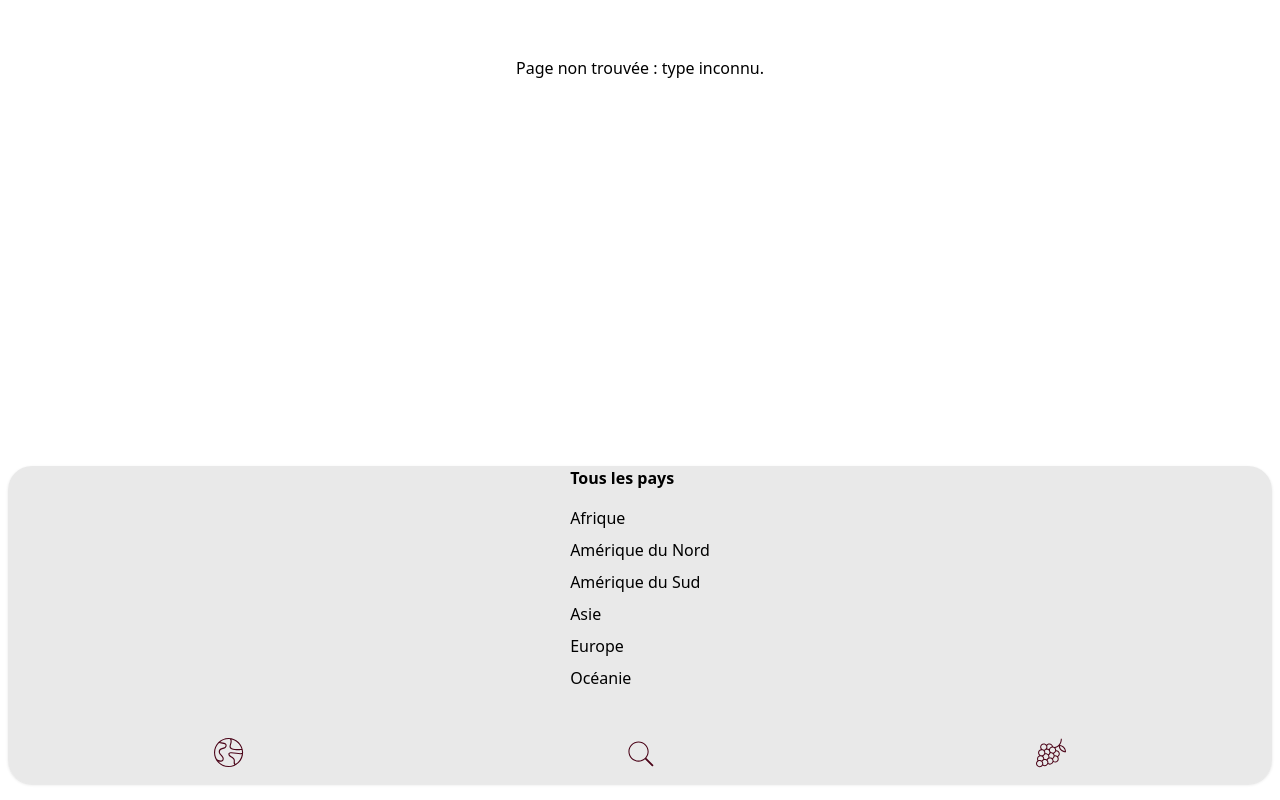
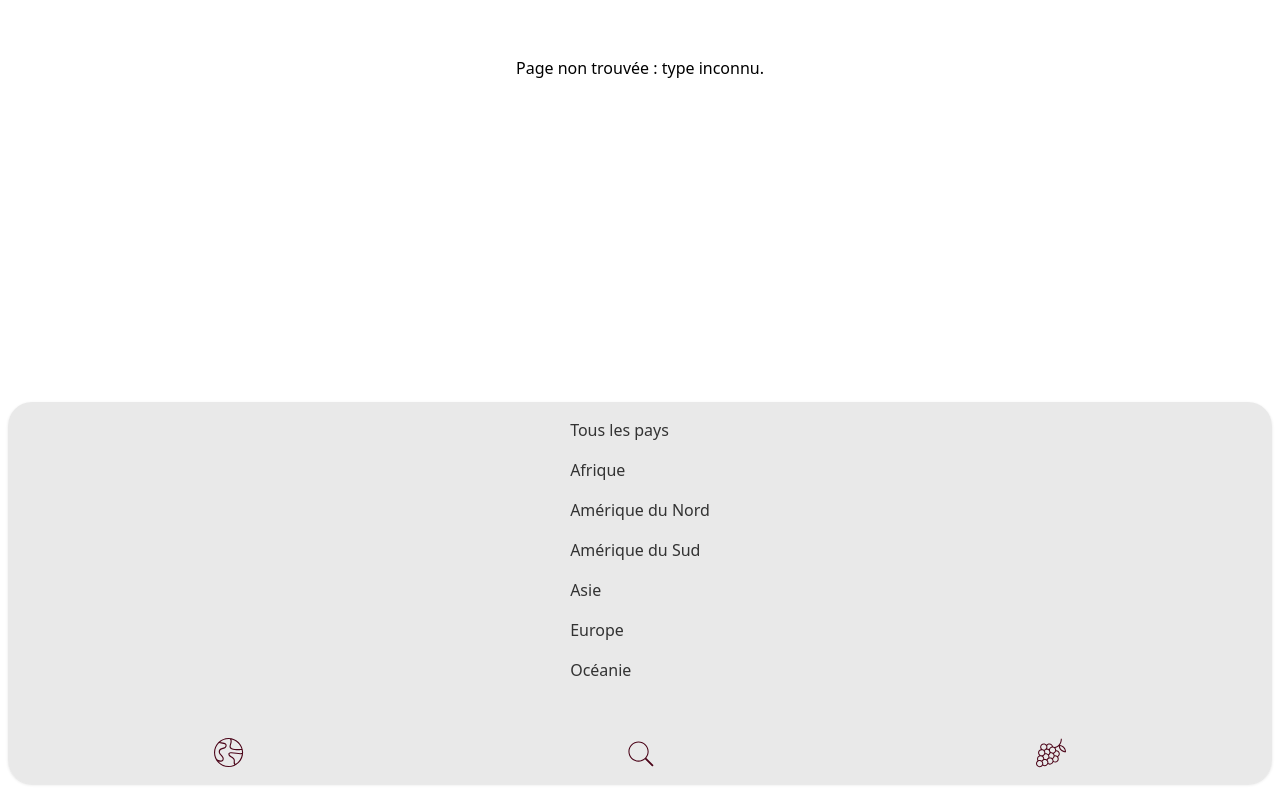
Before and after one commit to nicolasgodineau/wine_React_NextJS_Vercel, a Next.js app: page /1 in a window 1280 px wide. Both pictures are taken after a click on the button 229 px from the left and 753 px from the top of the page. Built offline with nearby package versions, Linux system fonts and the light colour scheme; what node-cache would draw is missing.

Commit message:
Mise en place du btn ripple

```diff
--- a/app/components/Menu.js
+++ b/app/components/Menu.js
@@ -118,20 +118,22 @@ export default function Menu({ isSearchOpen, setIsSearchOpen }) {
                 ))}
             </div>
             {openItem && (
-                <div onClick={handleDivClick} className="w-full flex justify-around items-center text-black mb-8">
-                    <ul className="space-y-2">
+                <div onClick={handleDivClick} className="w-full flex justify-around items-center text-paragraph mb-8 pt-2">
+                    <ul>
                         {getOpenItemContent().map((subItem, index) => (
                             <li
                                 key={index}
-                                className={index === 0 ? 'pb-2 font-semibold' : ''}  // Ajout de padding en bas pour le premier élément
+                                className="w-full"
                             >
+                                <RippleButton className="w-full text-left rounded-full p-2" onClick={() => handleItemClick(item.name)}>
                                     <Link
                                         href={subItem.href}
-                                    className="text-blue-600 hover:underline"
+                                        className="hover:underline"
                                         onClick={handleLinkClick}
                                     >
                                         {subItem.label}
                                     </Link>
+                                </RippleButton>
                             </li>
                         ))}
                     </ul>
--- a/app/components/RippleButton.js
+++ b/app/components/RippleButton.js
@@ -1,33 +1,38 @@
-'use client';
+"use client"
+import React, { useState, useEffect } from 'react';
 
-import React, { useState } from 'react';
-
-export default function RippleButton({ children, onClick, className = '' }) {
+export default function Ripple({
+    children,
+    className = '',
+    effectWidth = 50,
+    effectHeight = 50,
+}) {
     const [ripples, setRipples] = useState([]);
 
     const handleClick = (e) => {
-        const button = e.currentTarget;
-        const rect = button.getBoundingClientRect();
+        const rect = e.currentTarget.getBoundingClientRect();
         const x = e.clientX - rect.left;
         const y = e.clientY - rect.top;
 
-        // Créer un "ripple" unique
-        const newRipple = { id: Date.now(), x, y };
-        setRipples((prev) => [...prev, newRipple]);
+        const newRipple = {
+            id: Date.now(),
+            x: `${x}px`,
+            y: `${y}px`,
+        };
 
-        // Supprimer le ripple après l'animation
+        setRipples((prevRipples) => [...prevRipples, newRipple]);
+
         setTimeout(() => {
-            setRipples((prev) => prev.filter((ripple) => ripple.id !== newRipple.id));
-        }, 1000);
-
-        // Appeler la fonction onClick passée en prop
-        if (onClick) onClick(e);
+            setRipples((prevRipples) =>
+                prevRipples.filter((ripple) => ripple.id !== newRipple.id)
+            );
+        }, 600); // Durée de vie du ripple
     };
 
     return (
         <button
             onClick={handleClick}
-            className={`relative overflow-hidden rounded-full bg-red-950 focus:outline-none ${className}`}
+            className={`relative overflow-hidden focus:outline-none ${className}`}
         >
             {children}
             {/* Conteneur pour les ripples */}
@@ -39,10 +44,10 @@ export default function RippleButton({ children, onClick, className = '' }) {
                         style={{
                             left: ripple.x,
                             top: ripple.y,
-                            width: '50px',
-                            height: '50px',
-                            marginLeft: '-50px',
-                            marginTop: '-50px',
+                            width: `${effectWidth}px`,
+                            height: `${effectHeight}px`,
+                            marginLeft: `-${effectWidth / 2}px`,
+                            marginTop: `-${effectHeight / 2}px`,
                         }}
                     />
                 ))}
```
Lines whose indentation alone changed are shown as unchanged.
